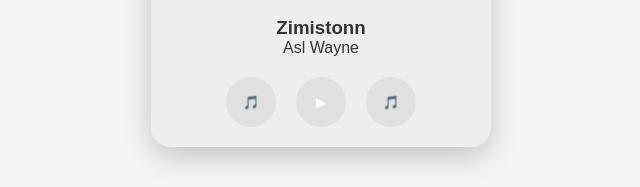
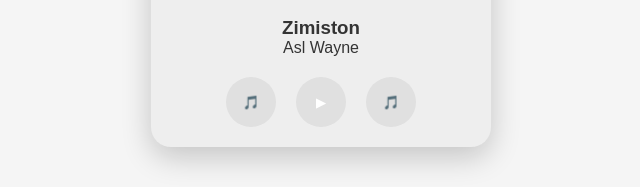
Before and after one commit to saideey/musics, a plain HTML site: page index.html in a window 1280 px wide. Shown: the part 490-677 px from the top of the page, 319-959 px from the left. Drawn offline with Linux system fonts and the light colour scheme.

Commit message:
index.html

```diff
--- a/index.html
+++ b/index.html
@@ -108,7 +108,7 @@
 
     // Qo'shiqlar ro'yxati
     const songs = [
-      { title: "Zimistonn", artist: "Asl Wayne", src: "Zimistonn.mp3" },
+      { title: "Zimiston", artist: "Asl Wayne", src: "Zimistonn.mp3" },
     //   { title: "Another Song", artist: "Artist Name", src: "another-song.mp3" }
     ];
 
```
